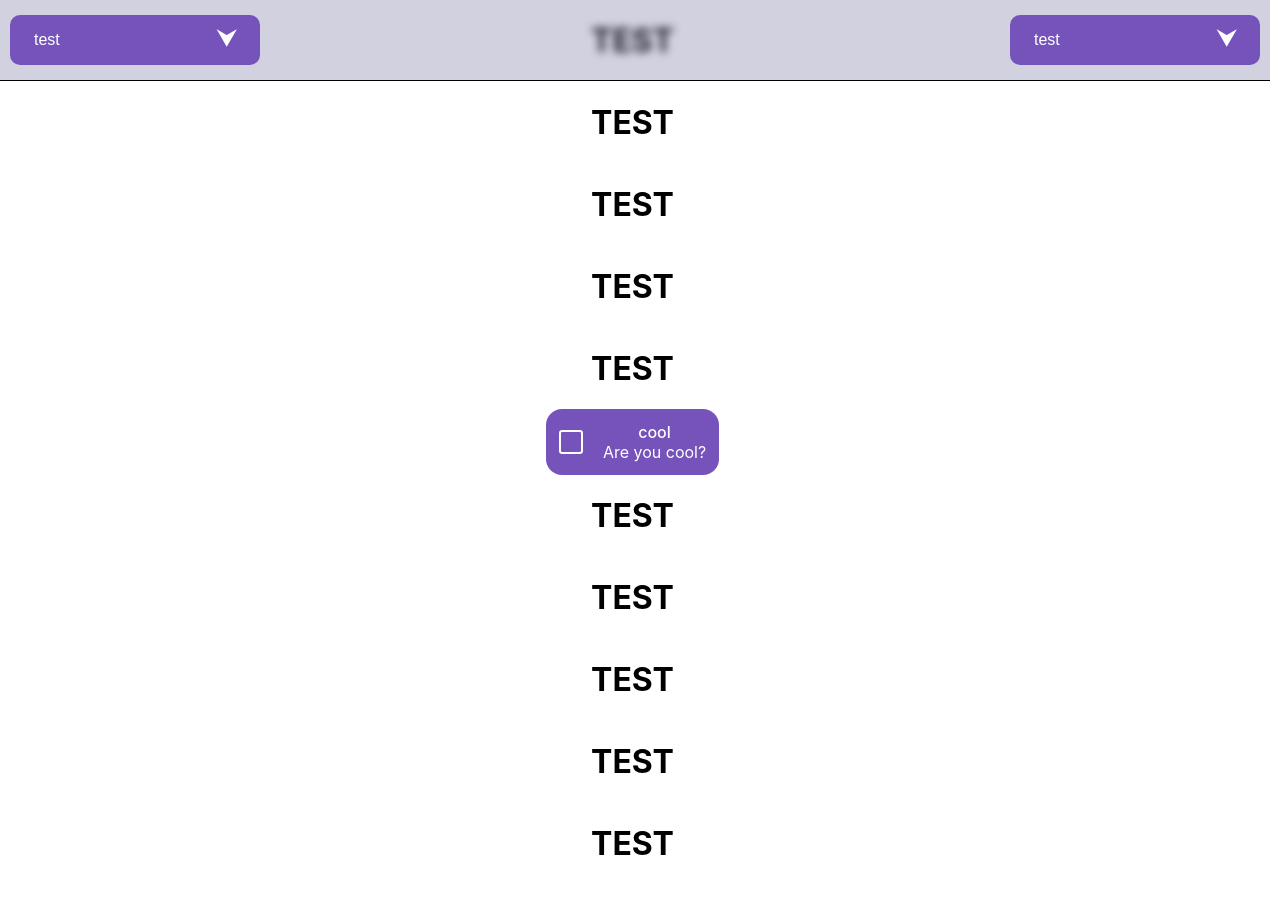
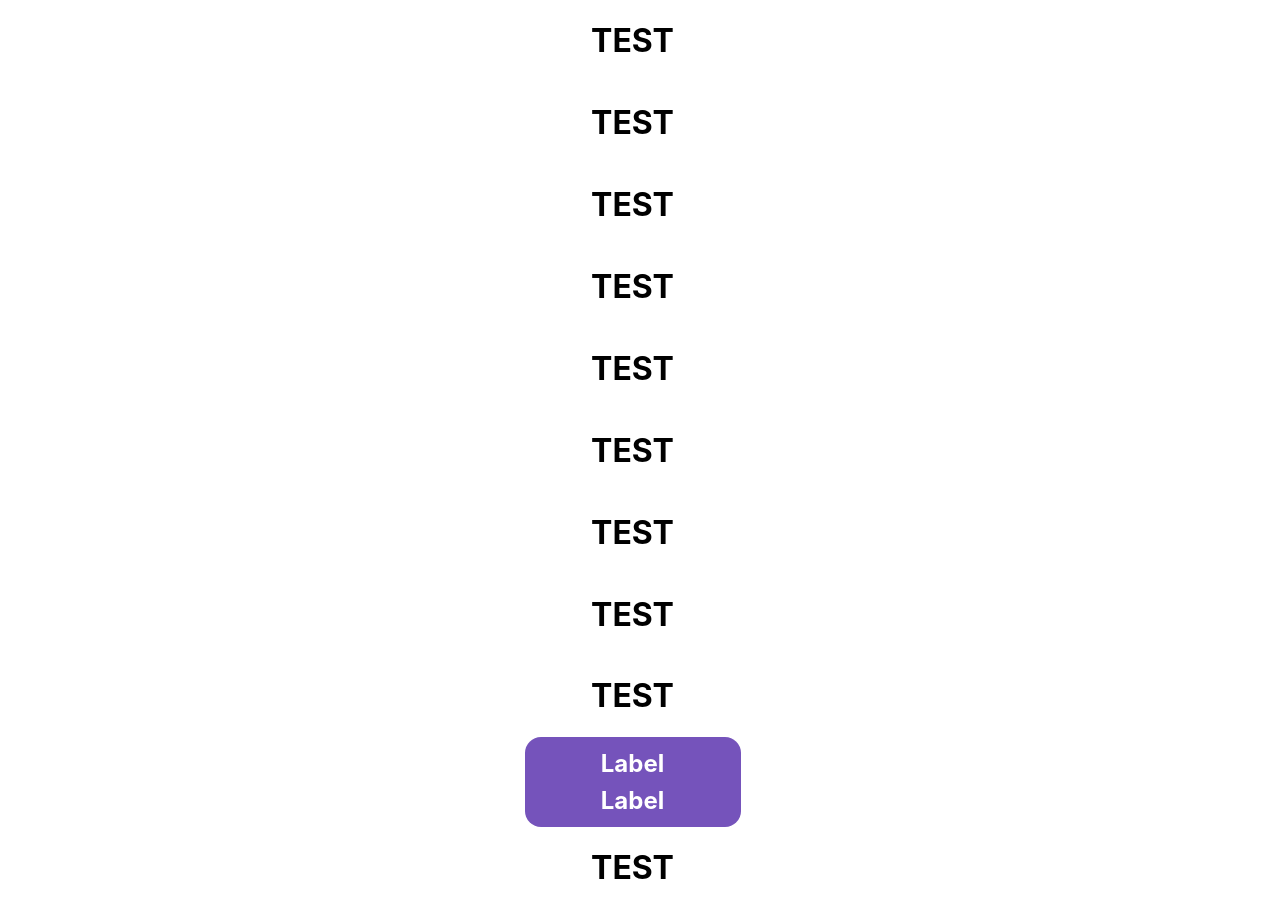
Before and after one commit to thuner2007/ColinsSDX, a React (Create React App) app: page / in a window 1280 px wide. Shown: the top 911 px of the page. Built offline with nearby package versions, Linux system fonts and the light colour scheme.

Commit message:
fix: simpleaccrodion1

```diff
--- a/src/App.tsx
+++ b/src/App.tsx
@@ -1,16 +1,7 @@
 import React, { useState } from "react";
 import "./App.css";
-import SimpleVerticalDropdown from "./components/Dropdowns/SimpleVerticalDropdown/SimpleVerticalDropdown.tsx";
-import NavBarWithComponents1 from "./components/NavBars/NavBarWithComponents1/NavBarWithComponents1.tsx";
-import HorizontalItemListDivWithBorder from "./components/Divs/HorizontalItemListDivWithBorder/HorizontalItemListDivWithBorder.tsx";
-import VerticalItemListDivWithBorder from "./components/Divs/VerticalItemListDivWithBorder/VerticalItemListDivWithBorder.tsx";
-import SimpleBigTextInputWithRequired from "./components/InputFields/SimpleBigTextInputWithRequired/SimpleBigTextInputWithRequired.tsx";
-import SimpleInputWithRequired from "./components/InputFields/SimpleInputWithRequired/SimpleInputWithRequired.tsx";
-import SimpleButton1 from "./components/Buttons/SimpleButton1/SimpleButton1.tsx";
-import SimpleSmallPopUp from "./components/PopUps/SimpleSmallPopUp/SimpleSmallPopUp.tsx";
+
 import SimpleAccordion1 from "./components/Accordions/SimpleAccordion1/SimpleAccordion1.tsx";
-import SimpleChart1 from "./components/Charts/SimpleChart1/SimpleChart1.tsx";
-import SimpleCheckbox1 from "./components/Checkboxes/SimpleCheckbox1/SimpleCheckbox1.tsx";
 function App() {
   const [show, setShow] = useState(false);
   const consoleLogHey = () => {
@@ -18,100 +9,43 @@ function App() {
   };
   return (
     <div className="App">
-      {/* <NavBarNormal1
-        bgBlur="4px"
-        bgColor="rgba(153, 153, 255, 0.3)"
-        height={'10vh'}
+      <h1>TEST</h1>
+      <h1>TEST</h1>
+      <h1>TEST</h1>
+      <h1>TEST</h1>
+      <h1>TEST</h1>
+      <h1>TEST</h1>
+      <h1>TEST</h1>
+      <h1>TEST</h1>
+      <h1>TEST</h1>
+      <SimpleAccordion1
+        dynamicHeight={true}
         items={[
+          { label: "Label", text: "Text" },
           {
-            src: './ms-symbollockup_mssymbol_19.svg',
-            alt: 'item0',
-            onclick: consoleLogHey,
-          },
-          {
-            src: './ms-symbollockup_mssymbol_19.svg',
-            alt: 'item1',
-            onclick: consoleLogHey,
-          },
-          {
-            src: './ms-symbollockup_mssymbol_19.svg',
-            alt: 'item2',
-            onclick: consoleLogHey,
-          },
-          {
-            src: './ms-symbollockup_mssymbol_19.svg',
-            alt: 'item3',
-            onclick: consoleLogHey,
+            label: "Label",
+            text: "Text lol black chack hallo velo hie isch gido lol test lol Text lol black chack hallo velo hie isch gido lol test lolText lol black chack hallo velo hie isch gido lol test lolText lol black chack hallo velo hie isch gido lol test lolText lol black chack hallo velo hie isch gido lol test lol",
           },
         ]}
-        calcScrollBar={true}
-      /> */}
-      <NavBarWithComponents1
-        bgBlur="4px"
-        bgColor="rgba(102, 102, 153, 0.3)"
-        height={"10vh"}
-        calcScrollBar={true}
-      >
-        <SimpleVerticalDropdown
-          label="test"
-          items={[
-            { label: "item1", onclick: consoleLogHey },
-            { label: "item1", onclick: consoleLogHey },
-            { label: "item1", onclick: consoleLogHey },
-          ]}
-        ></SimpleVerticalDropdown>
-        <SimpleVerticalDropdown
-          label="test"
-          items={[
-            { label: "item1", onclick: consoleLogHey },
-            { label: "item1", onclick: consoleLogHey },
-            { label: "item1", onclick: consoleLogHey },
-          ]}
-        ></SimpleVerticalDropdown>
-      </NavBarWithComponents1>
-      <SimpleSmallPopUp
-        label="Test"
-        onClose={() => setShow(false)}
-        show={show}
-        stayTime={3000}
-        borderColor="yellow"
-        borderWidth="10px"
       />
       <h1>TEST</h1>
       <h1>TEST</h1>
       <h1>TEST</h1>
       <h1>TEST</h1>
       <h1>TEST</h1>
-      <SimpleCheckbox1
-        label="cool"
-        text="Are you cool?"
-        onChange={() => {
-          console.log("clicked checkbox");
-        }}
-        checkedSymbol="X"
-      />
-      {/* <SimpleChart1 percentage={34} label="Coolness" /> */}
-      {/* <SimpleAccordion1
-        dynamicHeight={true}
-        items={[
-          {
-            label: "test",
-            text: "lol</br>lol</br>lol</br>lol</br>lol</br>lol</br>lol</br>lol</br>lol</br>lol</br>lol</br>lol</br>lol</br>",
-          },
-          { label: "test", text: "lol" },
-          {
-            label: "test",
-            text: "lol, this is my long text hello <a href='https://www.google.ch'>test</a> world hallo test nico patrick colin nico benninger ivo krämer robin bärtschi lol, this is my long text hello world hallo test nico patrick colin nico benninger ivo krämer robin bärtschi lol, this is my long text hello world hallo test nico patrick colin nico benninger ivo krämer robin bärtschi lol, this is my long text hello world hallo test nico patrick colin nico benninger ivo krämer robin bärtschi",
-          },
-        ]}
-      /> */}
       <h1>TEST</h1>
       <h1>TEST</h1>
       <h1>TEST</h1>
       <h1>TEST</h1>
       <h1>TEST</h1>
       <h1>TEST</h1>
-      <SimpleBigTextInputWithRequired label="Test" />
+      <h1>TEST</h1>
+      <h1>TEST</h1>
+      <h1>TEST</h1>
+      <h1>TEST</h1>
+      <h1>TEST</h1>
+      <h1>TEST</h1>
+      <h1>TEST</h1>
       <h1>TEST</h1>
       <h1>TEST</h1>
       <h1>TEST</h1>
--- a/src/components/Accordions/SimpleAccordion1/SimpleAccordion1.css
+++ b/src/components/Accordions/SimpleAccordion1/SimpleAccordion1.css
@@ -11,19 +11,19 @@
   text-align: center;
   padding: 0;
   margin: 0;
-
+  margin-top: 0.25rem;
+  margin-bottom: 0.25rem;
   cursor: pointer;
 }
 
 .itemSimpleAccordion1 {
   display: flex;
   flex-direction: column;
-  width: 100%;
-  height: fit-content;
   margin: 0;
   padding: 0;
 }
 
 .textSimpleAccordion1 {
   overflow: hidden;
+  margin: 0;
 }
--- a/src/components/Accordions/SimpleAccordion1/SimpleAccordion1.tsx
+++ b/src/components/Accordions/SimpleAccordion1/SimpleAccordion1.tsx
@@ -13,6 +13,8 @@ interface SimpleAccordion1Props {
   color?: string;
   borderRadius?: string;
   fontSize?: string;
+  margin?: string;
+  textWidth?: string;
   padding?: string;
   alignItems?: "center" | "flex-start" | "flex-end" | "space-between";
   dynamicHeight?: boolean;
@@ -24,9 +26,11 @@ const SimpleAccordion1: React.FC<SimpleAccordion1Props> = ({
   color,
   borderRadius,
   fontSize,
+  margin,
+  textWidth,
   padding,
   alignItems,
-  items,
+  items = [{ label: "Label", text: "Text" }],
   dynamicHeight,
 }) => {
   const [expandedIndex, setExpandedIndex] = useState<number | null>(null);
@@ -64,11 +68,12 @@ const SimpleAccordion1: React.FC<SimpleAccordion1Props> = ({
     <div
       className="mainDivSimpleAccordion1"
       style={{
-        width: width ? width : "200px",
-        backgroundColor: bgColor ? bgColor : "#7553BB",
-        color: color ? color : "white",
-        borderRadius: borderRadius ? borderRadius : "1rem",
-        padding: padding ? padding : "1rem",
+        width: width || "200px",
+        backgroundColor: bgColor || "#7553BB",
+        color: color || "white",
+        borderRadius: borderRadius || "1rem",
+        padding: padding || "0.5rem",
+        margin: margin || "0",
       }}
     >
       {items?.map((item, index) => {
@@ -76,7 +81,10 @@ const SimpleAccordion1: React.FC<SimpleAccordion1Props> = ({
           <div
             key={index}
             className="itemSimpleAccordion1"
-            style={{ alignItems: alignItems ? alignItems : "flex-start" }}
+            style={{
+              alignItems: alignItems || "flex-start",
+              width: textWidth || "90%",
+            }}
           >
             <h1
               onClick={() => {
@@ -96,7 +104,7 @@ const SimpleAccordion1: React.FC<SimpleAccordion1Props> = ({
                       item.text?.length ?? 0
                     )} ease-in-out`
                   : `height 0.2s ease-in-out`,
-                fontSize: fontSize ? fontSize : "1rem",
+                fontSize: fontSize || "1rem",
               }}
               dangerouslySetInnerHTML={{ __html: item.text ?? "" }}
             />
```
